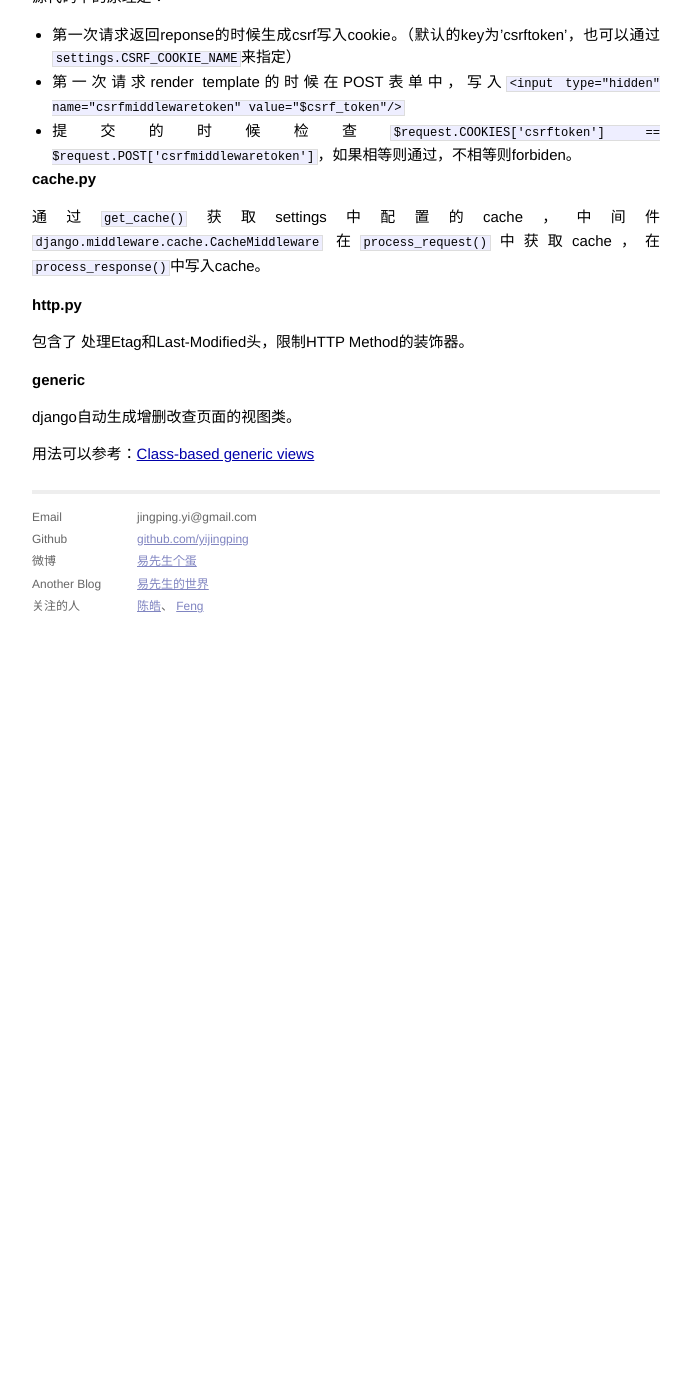
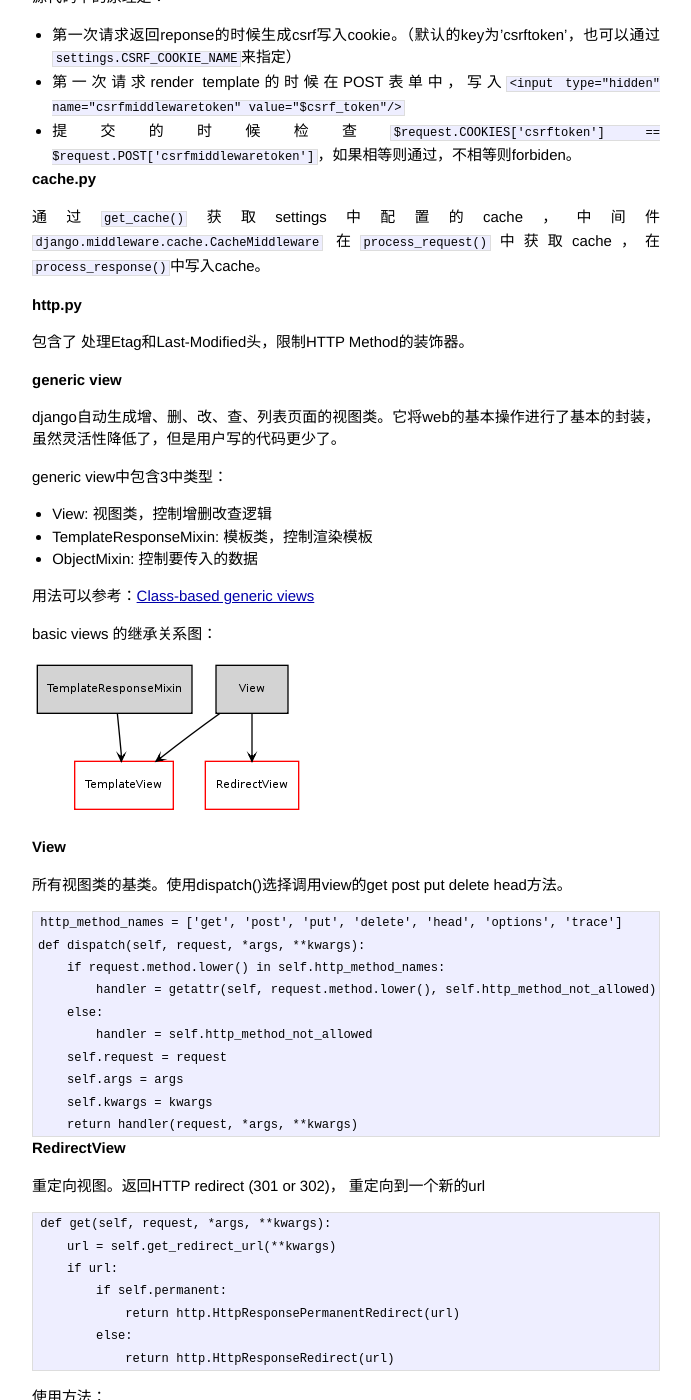
Before and after one commit to yijingping/yijingping.github.com, a Jekyll site: the page built from _posts/2014-03-12-django-4.md, in a window 1280 px wide and 1400 px high, scrolled down 1999 px. Shown: the whole window, without its empty margins (294-985 px from the left). Built offline with Jekyll 4.4.1, drawn with Linux system fonts in a browser that asks for light colours; Markdown is read by kramdown in place of the engine named in the settings; before the commit the page ends 2629 px from its top, so only the background shows below that; some of the changed text lies outside the part shown.

Commit message:
django源码学习：views模块

```diff
--- a/_posts/2014-03-12-django-4.md
+++ b/_posts/2014-03-12-django-4.md
@@ -95,7 +95,101 @@ Django CSRF与Gzip一样，最终也是调用middleware。
 ### http.py
 包含了 处理Etag和Last-Modified头，限制HTTP Method的装饰器。
 
-## generic
-django自动生成增删改查页面的视图类。
+## generic view
+django自动生成增、删、改、查、列表页面的视图类。它将web的基本操作进行了基本的封装，虽然灵活性降低了，但是用户写的代码更少了。
+
+generic view中包含3中类型：
+* View: 视图类，控制增删改查逻辑
+* TemplateResponseMixin: 模板类，控制渲染模板
+* ObjectMixin: 控制要传入的数据
 
 用法可以参考：[Class-based generic views](https://docs.djangoproject.com/en/1.3/topics/class-based-views/)
+
+basic views 的继承关系图：
+
+![](/assets/images/django/basic_views.png)
+
+### View
+所有视图类的基类。使用dispatch()选择调用view的get post put delete head方法。
+
+    http_method_names = ['get', 'post', 'put', 'delete', 'head', 'options', 'trace']
+    def dispatch(self, request, *args, **kwargs):
+        if request.method.lower() in self.http_method_names:
+            handler = getattr(self, request.method.lower(), self.http_method_not_allowed)
+        else:
+            handler = self.http_method_not_allowed
+        self.request = request
+        self.args = args
+        self.kwargs = kwargs
+        return handler(request, *args, **kwargs)
+
+### RedirectView
+重定向视图。返回HTTP redirect (301 or 302)， 重定向到一个新的url
+
+    def get(self, request, *args, **kwargs):
+        url = self.get_redirect_url(**kwargs)
+        if url:
+            if self.permanent:
+                return http.HttpResponsePermanentRedirect(url)
+            else:
+                return http.HttpResponseRedirect(url)
+
+使用方法：
+
+    urlpatterns = patterns('',
+        (r'^oldname/(P<id>.*)$', RedirectView.as_view( url="/newname/%{id}s" ) ),
+        )
+
+### TemplateView
+渲染指定的模板。这是一个多继承类，继承自`TemplateResponseMixin`和`View`，根据传入的数据和模板名称，执行`render_to_response()`返回。
+
+    class TemplateResponseMixin(object):
+        def render_to_response(self, context, **response_kwargs):
+            return self.response_class(
+                request = self.request,
+                template = self.get_template_names(),
+                context = context,
+                **response_kwargs
+            )
+
+
+    class TemplateView(TemplateResponseMixin, View):
+        def get_context_data(self, **kwargs):
+            return {
+                'params': kwargs
+            }
+
+        def get(self, request, *args, **kwargs):
+            context = self.get_context_data(**kwargs)
+            return self.render_to_response(context)
+
+
+### DetailView
+察看对象详细信息
+
+![](/assets/images/django/detailview.png)
+
+### ListView
+显示对象列表
+
+![](/assets/images/django/listview.png)
+
+### FormView
+显示Form
+
+![](/assets/images/django/formview.png)
+
+### CreateView
+创建对象
+
+![](/assets/images/django/createview.png)
+
+### UpdateView
+编辑更新对象
+
+![](/assets/images/django/updateview.png)
+
+### DeleteView
+删除对象
+
+![](/assets/images/django/deleteview.png)
```
Also changed, not shown: _posts/2014-03-12-django-3.md (+2 -2 lines), assets/images/django_middleware_order.svg (deleted), assets/images/django_middleware_process.png (deleted).
